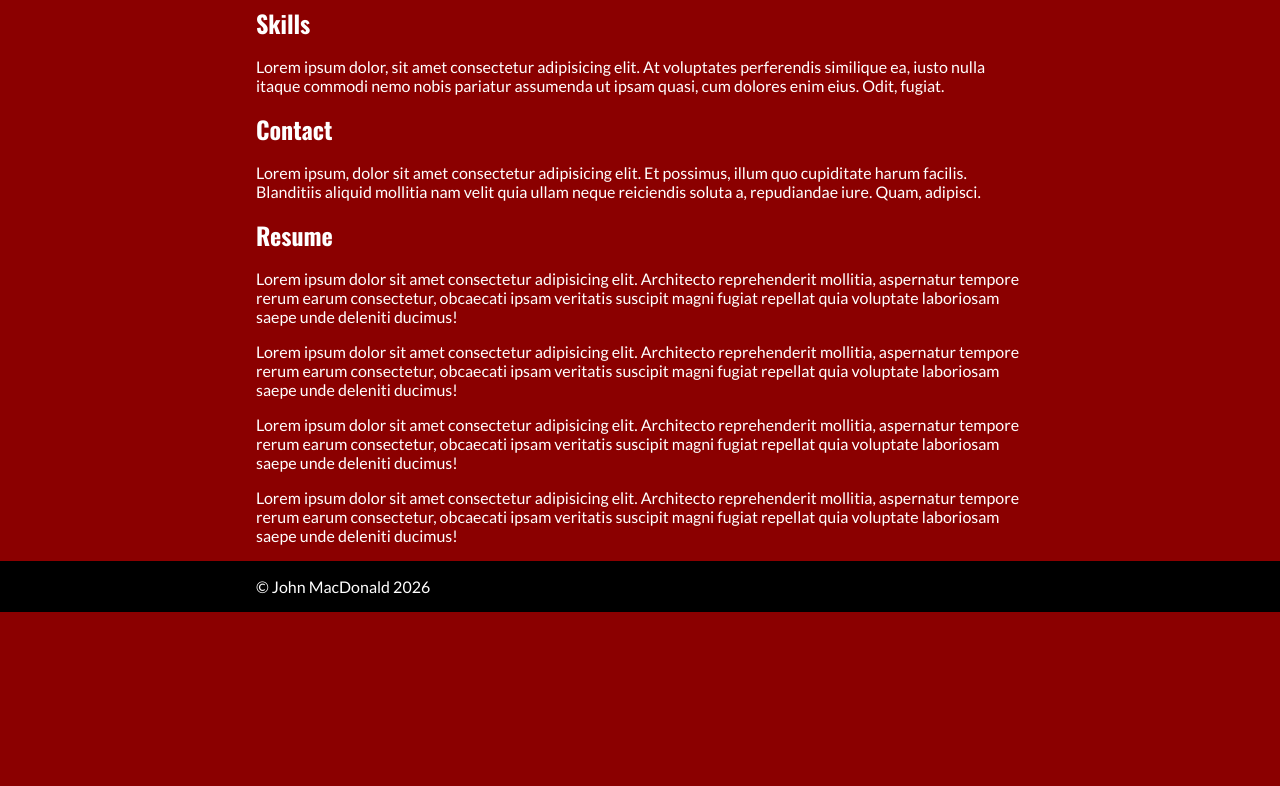
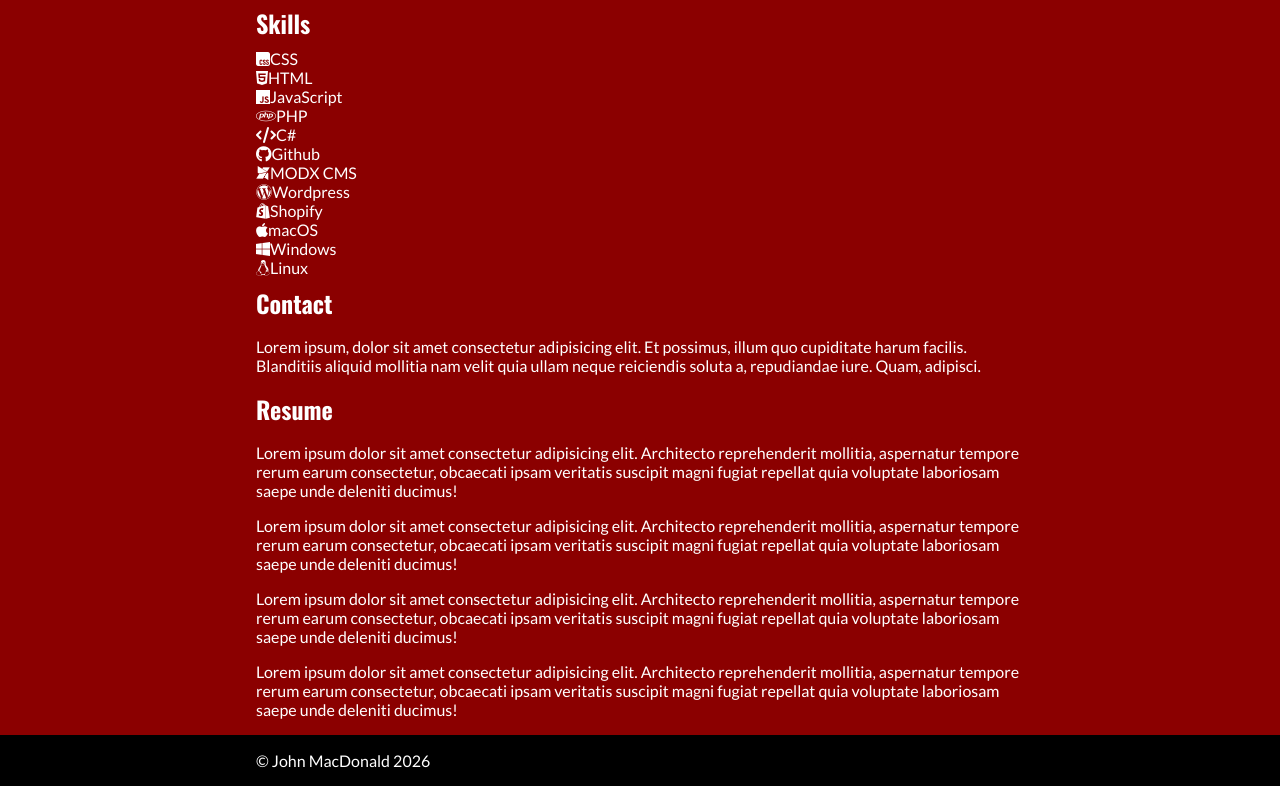
Before and after one commit to johnmmacdonald/johnmmacdonald.github.io, a plain HTML site: page index.html in a window 1280 px wide. Shown: the part 1160-1946 px from the top of the page. Before the commit the page ends 1772 px from the top, so only its background shows below. Drawn offline with nearby package versions, Linux system fonts and the light colour scheme; a web font is replaced by a local one.

Commit message:
Added skills

```diff
--- a/index.html
+++ b/index.html
@@ -90,9 +90,20 @@
         <!-- Skills section -->
         <section id="skills" class="container">
             <h2>Skills</h2>
-            <p>Lorem ipsum dolor, sit amet consectetur adipisicing elit. At voluptates perferendis similique ea, iusto
-                nulla itaque commodi nemo nobis pariatur assumenda ut ipsam quasi, cum dolores enim eius. Odit, fugiat.
-            </p>
+           <div id="skill-list">
+		<div class="skill"><i class="fa-brands fa-css"></i>CSS</div>
+		<div class="skill"><i class="fa-brands fa-html5"></i>HTML</div>
+		<div class="skill"><i class="fa-brands fa-js"></i>JavaScript</div>
+		<div class="skill"><i class="fa-brands fa-php"></i>PHP</div>
+		<div class="skill"><i class="fa-solid fa-code"></i>C#</div>
+		<div class="skill"><i class="fa-brands fa-github"></i>Github</div>
+		<div class="skill"><i class="fa-brands fa-modx"></i>MODX CMS</div>
+		<div class="skill"><i class="fa-brands fa-wordpress"></i>Wordpress</div>
+		<div class="skill"><i class="fa-brands fa-shopify"></i>Shopify</div>
+		<div class="skill"><i class="fa-brands fa-apple"></i>macOS</div>
+		<div class="skill"><i class="fa-brands fa-windows"></i>Windows</div>
+		<div class="skill"><i class="fa-brands fa-linux"></i>Linux</div>
+	</div>
         </section>
 
         <!-- Contact section -->
```
